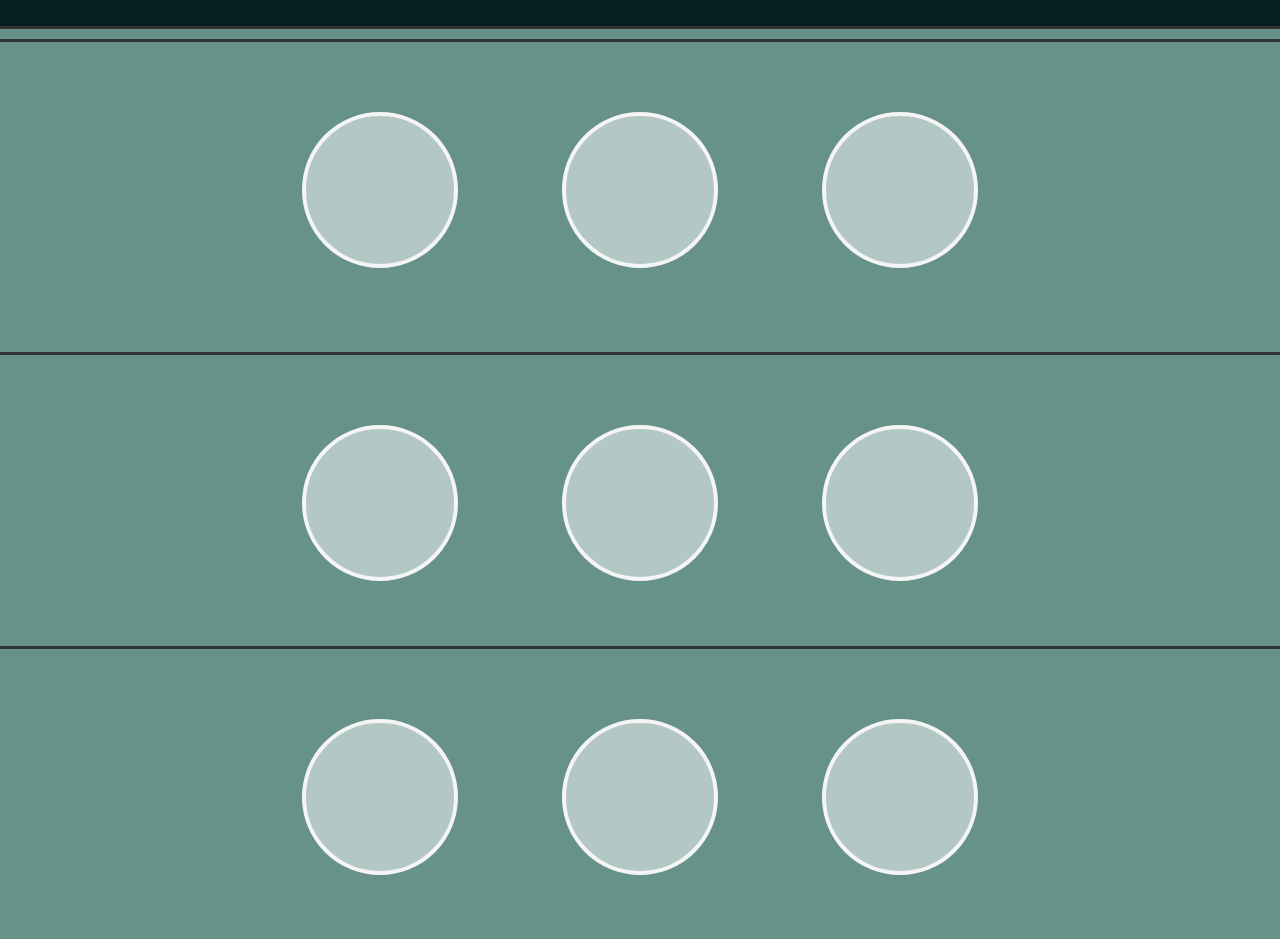
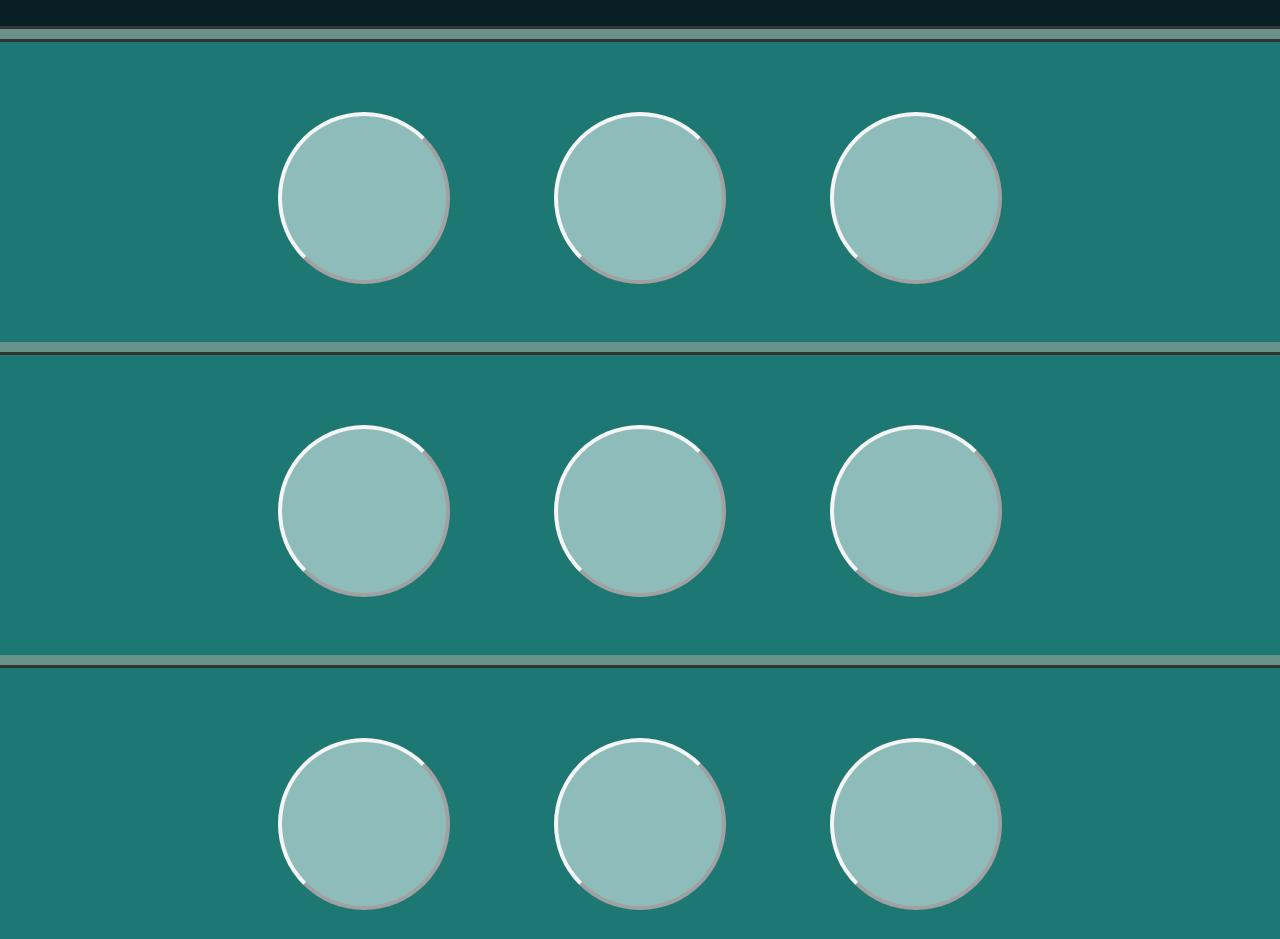
Before and after one commit to Diomdede/World-of-Fitness, a plain HTML site: page index.html in a window 1280 px wide. Shown: the part 213-1152 px from the top of the page. Drawn offline with nearby package versions, Linux system fonts and the light colour scheme.

Commit message:
Added animation & styled footer + social media icons

```diff
--- a/assets/styles/style.css
+++ b/assets/styles/style.css
@@ -61,12 +61,12 @@ body {
 
 .main-nav-buttons li:hover {
     transition: transform .2s;
-    transform: scale(1.1)
+    transform: scale(1.1);
 }
 
 .main-nav-buttons li:not(:hover) {
     transition: transform .2s;
-    transform: scale(1)
+    transform: scale(1);
 }
 
 .main-nav-buttons a:hover {
@@ -108,7 +108,14 @@ footer {
 }
 
 .social-media-list i:hover {
-    font-size: 165%;
+    transition: transform .2s;
+    transform: scale(1.1);
+    color: white;
+}
+
+.social-media-list i:not(:hover) {
+    transition: transform .2s;
+    transform: scale(1);
 }
 
 #social-media-div h2 {
@@ -124,7 +131,7 @@ footer {
     width: 100%;
     height: 150px;
     display: flex;
-    align-items: center;wwwwwwwwwwwwwwwwwwwwwwwwwwwwwwwwwwwwwwwww
+    align-items: center;
     justify-content: center;
     border-bottom: 3px solid #333;
 }
@@ -141,14 +148,16 @@ footer {
     padding-bottom: 5px;
 }
 
-/* Goal Section styles */
-#main-goals {
+/* Global Section Style */
+.section-divider {
     width: 100%;
     height: 300px;
+    background-color: #1D7874;
 }
 
 /* Circular Styling */
 .circular-contents {
+    position: relative;
     color: white;
     text-align: center;
     padding-top: 20px;
@@ -157,12 +166,11 @@ footer {
 .circle-div {
     display: inline-block;
     background-color: rgba(255, 255, 255, .5);
-    width: 3em;
-    height: 3em;
-    max-width: 3em;
-    min-width: 3em;
+    width: 4em;
+    height: 4em;
     padding: 50px;
     margin: 50px;
     border: 4px solid whitesmoke;
+    border-style: outset;
     border-radius: 50%;
 }
--- a/index.html
+++ b/index.html
@@ -47,12 +47,12 @@
                 <p class="main-welcome-caption"><i>A fitness program that works!</i></p>
             </figure>
         </section>
-                <!-- Goals section -->
-        <section id="main-home">
+        <!-- Home section -->
+        <section id="main-home" >
         </section>
         <hr>
         <!-- Goals section -->
-        <section id="main-goals">
+        <section id="main-goals" class="section-divider">
             <div>
                 <div class="circular-contents">
                     <div class="circle-div"></div>
@@ -63,7 +63,7 @@
         </section>
         <hr>
         <!-- Macros section -->
-        <section id="main-macros">
+        <section id="main-macros" class="section-divider">
             <div>
                 <div class="circular-contents">
                     <div class="circle-div"></div>
@@ -74,7 +74,7 @@
         </section>
         <hr>
         <!-- Calories section -->
-        <section id="main-calories">
+        <section id="main-calories" class="section-divider">
             <div>
                 <div class="circular-contents">
                     <div class="circle-div"></div>
@@ -85,7 +85,7 @@
         </section>
         <hr>
         <!-- Excerise section -->
-        <section id="main-excerise">
+        <section id="main-excerise" class="section-divider">
             <div>
                 <div class="circular-contents">
                     <div class="circle-div"></div>
```
